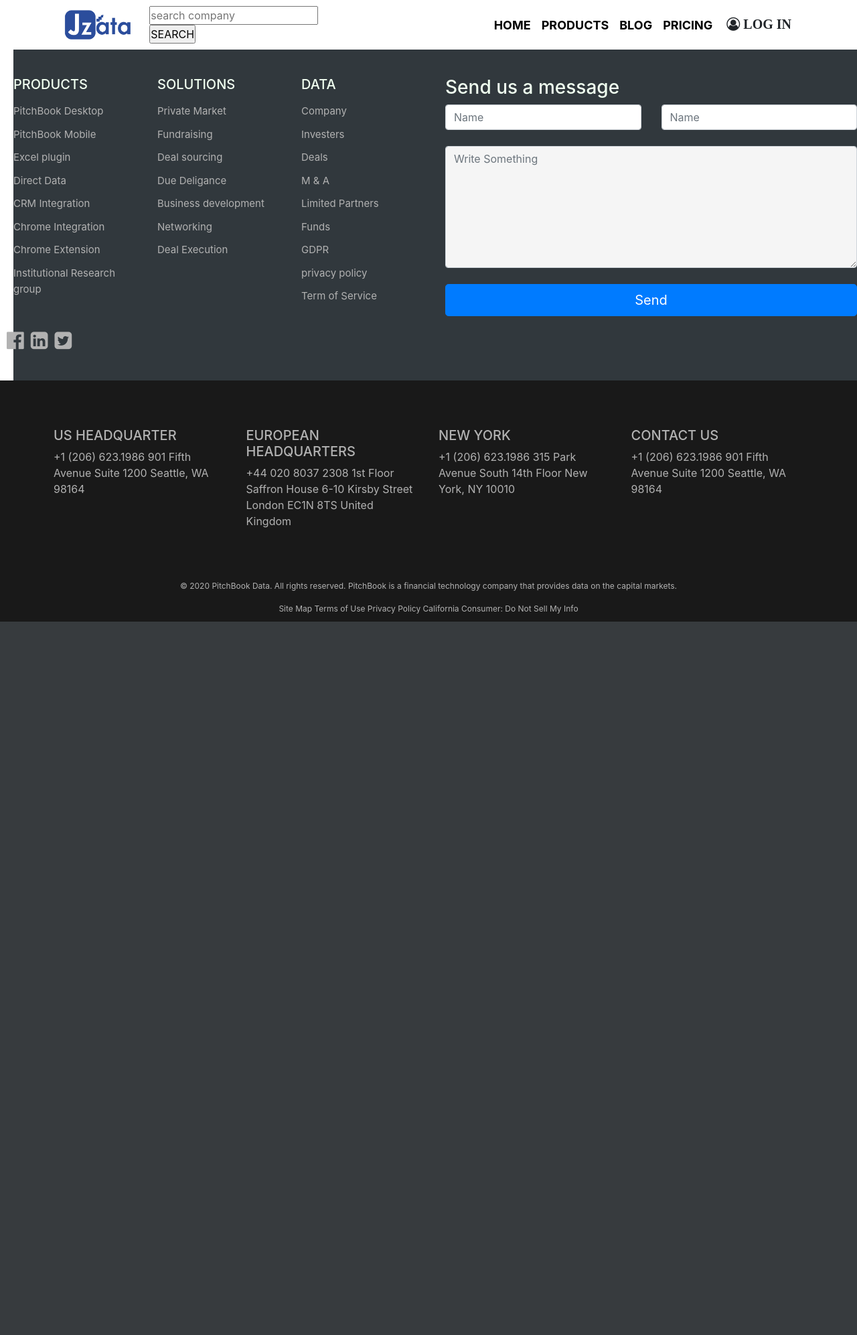
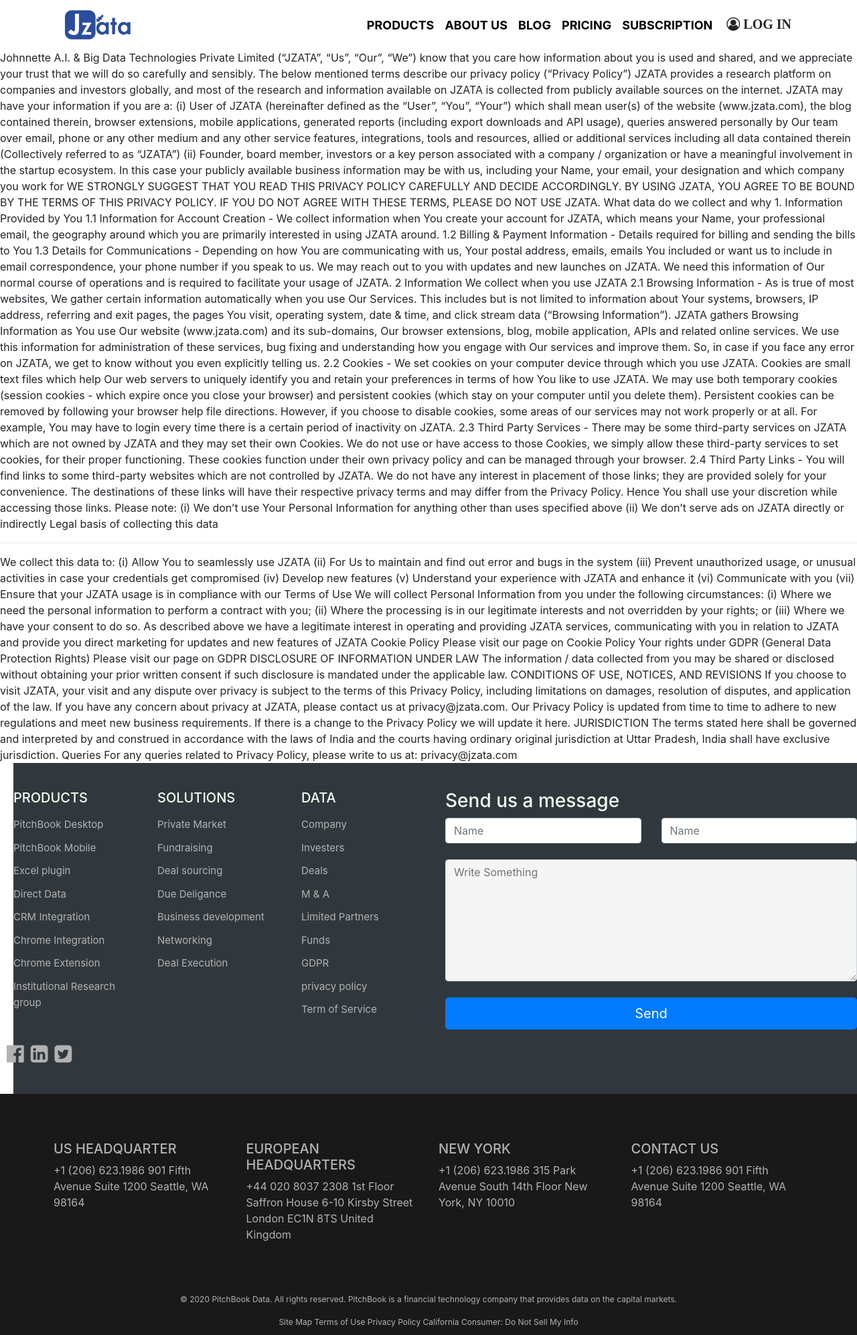
Before and after one commit to vivekagrey/Jzata, a Django app: page /privacypolicy in a window 1280 px wide. Shown: the whole page at 67% size. Before the commit the page ends 928 px from the top, so only its background shows below. Run offline with Django 3.2, Linux system fonts and the light colour scheme; some libraries are stand-ins or nearby versions.

Commit message:
some bugs removed

```diff
--- a/Jzata/settings.py
+++ b/Jzata/settings.py
@@ -12,9 +12,9 @@
 SECRET_KEY = '5@zae9*$tw+@_(cd3baq5@bnzs47g6t(+&bvncz9i%k3c5n$ro'
 
 # SECURITY WARNING: don't run with debug turned on in production!
-DEBUG = False
+DEBUG = True
 
-ALLOWED_HOSTS = ['127.0.0.1']
+ALLOWED_HOSTS = []
 
 
 # Application definition
--- a/Jzata/urls.py
+++ b/Jzata/urls.py
@@ -7,6 +7,7 @@
 from CompanyData import views as view
 from .views import Blog
 from .views import resend_otp
+
 urlpatterns = [
     path('admin/', admin.site.urls),
     path('base',view.create),
--- a/template/base.html
+++ b/template/base.html
@@ -161,36 +161,41 @@
 <nav class="navbar navbar-expand-lg navbar-light bg-white sticky-top _demo_">
 <div class="container">
 
-  <a class="navbar-brand" href="#"><img src="{% static 'image/l.png' %}" style="padding: 2px 10px; height: 48px; "></a>
+  <a class="navbar-brand" href="{% url 'home' %}"><img src="{% static 'image/l.png' %}" style="padding: 2px 10px; height: 48px; "></a>
   <button class="navbar-toggler" type="button" data-toggle="collapse" data-target="#navbarNav">
     <span class="navbar-toggler-icon"></span>
   </button>
 
   <div class="collapse navbar-collapse " id="navbarNav">
 
-    <form autocomplete="off" action="{% url 'search' %}" method="POST">
-      {% csrf_token %}
-      <div class="autocomplete" style="width:300px;">
-      <input id="myInput" type="text" name="temp" placeholder="search company">
-      </div>
-        <input type="submit" value="SEARCH">
-      </form>
+    <ul class="navbar-nav ml-auto">
 
-    <ul class="navbar-nav ml-auto">
-      <li class="nav-item ">
-        <a class="nav-link " href="#"><span class="_demo1_">HOME</span>  </a>
-      </li>
       <li class="nav-item">
         <a class="nav-link" href="#"><span class="_demo1_">PRODUCTS</span></a>
       </li>
       <li class="nav-item">
-        <a class="nav-link" href="#"><span class="_demo1_">BLOG</span></a>
+        <a class="nav-link" href="#"><span class="_demo1_">ABOUT US</span></a>
       </li>
       <li class="nav-item">
-        <a class="nav-link " href="#"><span class="_demo1_">PRICING</span></a>
+        <a class="nav-link" href="{% url 'Blog' %}"><span class="_demo1_">BLOG</span></a>
       </li>
-      <li><button class="btn " style="margin-top: 2px;"><i class="fa fa-user-circle-o" aria-hidden="true" style=" font-size: 20px;"> <span style="font-weight: bold;">LOG IN</span> </button></i></li>
-    </ul>
+      <li class="nav-item">
+        <a class="nav-link " href="{% url 'price' %}"><span class="_demo1_">PRICING</span></a>
+      </li>
+      {% if user.is_authenticated %}
+      <a href="{% url 'logout'  %}">  <button class="btn " style="margin-top: 2px;"><i class="fa fa-user-circle-o" aria-hidden="true" style="color: ; font-size: 20px;"> <span style="font-weight: bold;">LOG OUT</span> </button></i></a></li>
+
+      {% else %}
+
+      <li class="nav-item">
+        <a class="nav-link " href="{% url 'signup' %}"><span class="_demo1_">SUBSCRIPTION</span></a>
+      </li>
+
+      <a href="{% url 'login'  %}">  <button class="btn " style="margin-top: 2px;"><i class="fa fa-user-circle-o" aria-hidden="true" style="color: ; font-size: 20px;"> <span style="font-weight: bold;">LOG IN</span> </button></i></a></li>
+
+
+
+      {% endif %}
   </div>
   </div>
 </nav>
--- a/template/final_profile.html
+++ b/template/final_profile.html
@@ -1,8 +1,9 @@
 
+{% extends 'base.html' %}
 {% load static %}
 
 
-{% extends 'base.html' %}
+
 
 {% block extrahead %}
 
--- a/template/gdpr.html
+++ b/template/gdpr.html
@@ -2,7 +2,7 @@
 {% extends 'base.html' %}
 
 
-{% block content %}
+{% block main_body %}
 
 
 <p>The EU General Data Protection Regulation (GDPR) aims to protect and empower all EU citizen’s data privacy and provides a framework for processing Personal Information and requires additional steps from organizations to ensure that the rights related to privacy of the applicable data subjects are respected and enforced.
--- a/template/privacy.html
+++ b/template/privacy.html
@@ -3,8 +3,7 @@
 {% extends 'base.html' %}
 
 
-
-{% block content %}
+{% block main_body %}
 
 Johnnette A.I. & Big Data Technologies Private Limited (“JZATA”, “Us”, “Our”, “We”) know that you care how information about you is used and shared, and we appreciate your trust that we will do so carefully and sensibly. The below mentioned terms describe our privacy policy (“Privacy Policy”)
 JZATA provides a research platform on companies and investors globally, and most of the research and information available on JZATA is collected from publicly available sources on the internet.
--- a/template/service.html
+++ b/template/service.html
@@ -2,7 +2,7 @@
 {% extends 'base.html' %}
 
 
-{% block content %}
+{% block main_body %}
 
 JZATA TERMS OF SERVICE
 
```
Also changed, not shown: template/home.html (+5 -4 lines).
